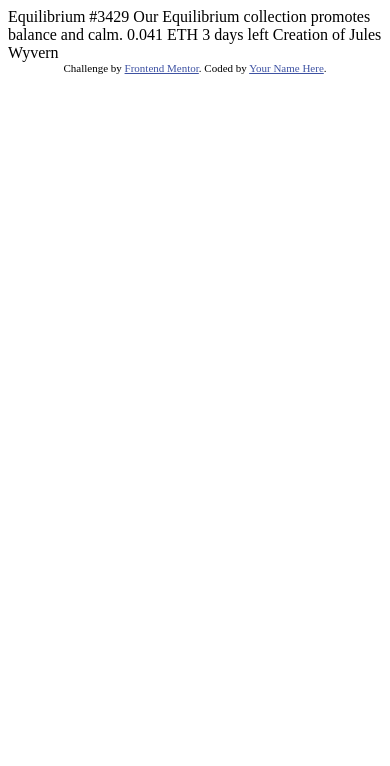
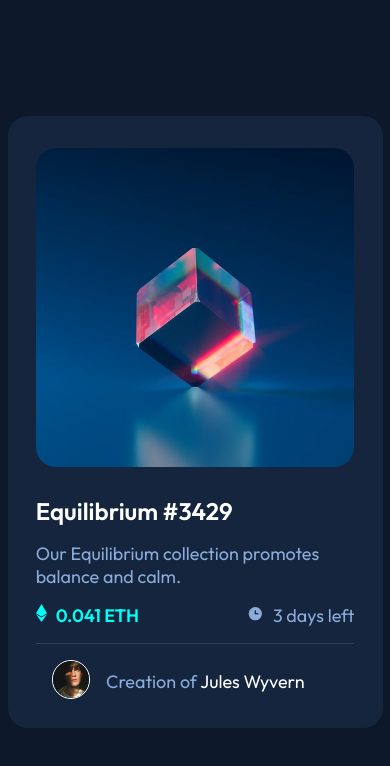
Before and after one commit to H4m4k/NFT_preview_card_component, a plain HTML site: page index.html in a window 390 px wide. Drawn offline with Linux system fonts and the light colour scheme.

Commit message:
mobile first RWD - done, no MQ

```diff
--- a/index.html
+++ b/index.html
@@ -6,6 +6,11 @@
   <meta name="viewport" content="width=device-width, initial-scale=1.0">
   <!-- displays site properly based on user's device -->
 
+  <link rel="preconnect" href="https://fonts.googleapis.com">
+  <link rel="preconnect" href="https://fonts.gstatic.com" crossorigin>
+  <link
+    href="https://fonts.googleapis.com/css2?family=Montserrat:wght@400;700&family=Outfit:wght@300;400;600&display=swap"
+    rel="stylesheet">
   <link rel="icon" type="image/png" sizes="32x32" href="./images/favicon-32x32.png">
   <link rel="stylesheet" href="./styles/styles.css">
 
@@ -25,19 +30,42 @@
 </head>
 
 <body>
+  <div class="wrapper center flex">
 
-  Equilibrium #3429
+    <article class="card flex center round_corner">
 
-  Our Equilibrium collection promotes balance and calm.
+      <section class="width_85 equ flex">
+        <div class="div_img">
+          <img class="round_corner" src="./images/image-equilibrium.jpg" alt="Equilibrium image">
+        </div>
 
-  0.041 ETH
-  3 days left
+        <h1>Equilibrium #3429</h1>
 
-  Creation of Jules Wyvern
+        <p>Our Equilibrium collection promotes balance and calm.</p>
 
-  <div class="attribution">
-    Challenge by <a href="https://www.frontendmentor.io?ref=challenge" target="_blank">Frontend Mentor</a>.
-    Coded by <a href="#">Your Name Here</a>.
+        <div class="card_bottom flex">
+
+          <span class="etherum">0.041 ETH</span>
+          <span class="time_left">3 days left</span>
+        </div>
+      </section>
+
+      <hr class="width_85">
+
+      <section class="width_85 author flex center">
+        <div class="avatar">
+          <img id="jules-avatar" src="./images/image-avatar.png" alt="Avatar of Jules Wyvern">
+        </div>
+        <p><span class="soft_blue">Creation of </span>Jules Wyvern</p>
+      </section>
+
+    </article>
+
+
+    <!-- <div class="attribution">
+      Challenge by <a href="https://www.frontendmentor.io?ref=challenge" target="_blank">Frontend Mentor</a>.
+      Coded by <a href="#">Your Name Here</a>.
+    </div> -->
   </div>
 </body>
 
--- a/styles/styles.css
+++ b/styles/styles.css
@@ -0,0 +1,129 @@
+:root {
+    --soft-blue: hsl(215, 51%, 70%);
+    --cyan: hsl(178, 100%, 50%);
+    --main_BG: hsl(217, 54%, 11%);
+    --card_BG: hsl(216, 50%, 16%);
+    --line: hsl(215, 32%, 27%);
+    --white: #fff;
+}
+
+* {
+    padding: 0;
+    margin: 0;
+    box-sizing: border-box;
+}
+
+html {
+    background-color: var(--main_BG);
+    color: var(--white);
+}
+
+body {
+    font-family: 'Outfit';
+    font-size: 18px;
+    height: 100vh;
+    width: 100vw;
+}
+
+.wrapper {
+    height: 100%;
+    width: 100%;
+}
+
+.card {
+    background-color: var(--card_BG);
+    width: 85%;
+    min-width: 375px;
+    flex-direction: column;
+}
+
+h1 {
+    color: var(--white);
+    font-size: x-large;
+    margin-bottom: 1rem;
+}
+
+.div_img>img {
+    width: 100%;
+    margin-block: 2rem 1.5rem;
+}
+
+.equ {
+    flex-direction: column;
+}
+
+.equ>p {
+    color: var(--soft-blue);
+    margin-bottom: 1rem;
+}
+
+.width_85 {
+    width: 85%;
+}
+
+.flex {
+    display: flex;
+}
+
+.center {
+    align-items: center;
+    justify-content: center;
+}
+
+.round_corner {
+    border-radius: 20px;
+}
+
+.card_bottom {
+    justify-content: space-between;
+}
+
+.etherum::before {
+    content: url(/images/icon-ethereum.svg);
+}
+
+.etherum {
+    color: var(--cyan);
+    font-weight: bold;
+}
+
+.time_left {
+    color: var(--soft-blue);
+}
+
+.time_left::before {
+    content: url(/images/icon-clock.svg);
+}
+
+.time_left::before,
+.etherum::before {
+    padding-right: .5em;
+}
+
+hr {
+    border-top: none;
+    border-left: none;
+    border-right: none;
+    border-bottom: 1px solid var(--line);
+    padding: .5rem 0;
+}
+
+#jules-avatar {
+    width: 2.4rem;
+    border: solid .1rem white;
+    border-radius: 50%;
+
+}
+
+.avatar {
+    padding: 0 1rem;
+}
+
+.author {
+    padding: 1rem 0 1.5rem 0;
+    justify-content: left;
+}
+
+.soft_blue {
+    color: var(--soft-blue);
+}
```
